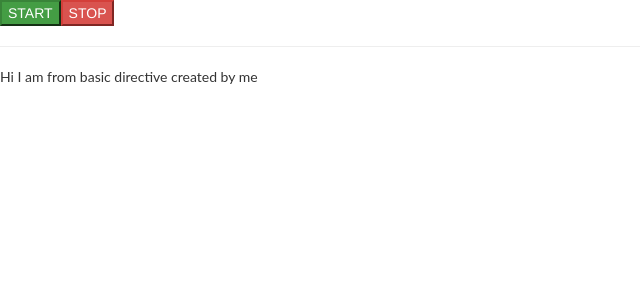
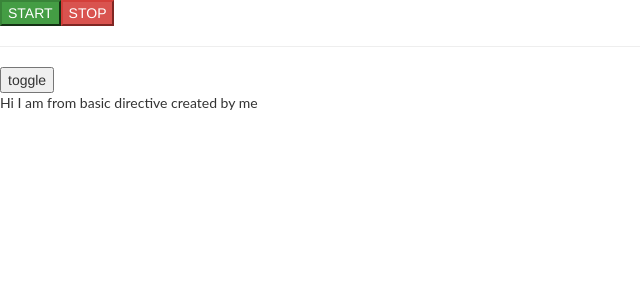
Before and after one commit to Faisal2904/data-binding-, an Angular app: page / in a window 1280 px wide. Shown: the top 300 px of the page, without its empty margins (0-640 px from the left). Built offline with nearby package versions, Linux system fonts and the light colour scheme.

Commit message:
3 files modified

```diff
--- a/src/app/app.component.html
+++ b/src/app/app.component.html
@@ -12,5 +12,6 @@
   <app-odd *ngIf='num%2 != 0'></app-odd>
   <app-even *ngIf='num%2 == 0'></app-even>
 </div>
+<button (click)="fun()">toggle</button>
 
-<p appbasicHighlight [defaultColor]="'yellow'" [highlightColor]="'green'" >Hi I am from basic directive created by me</p>
+<p appbasicHighlight [defaultColor]="'yellow'" [highlightColor]="'green'" *appunless="flag">Hi I am from basic directive created by me</p>
--- a/src/app/app.component.ts
+++ b/src/app/app.component.ts
@@ -8,6 +8,8 @@ import { Component } from '@angular/core';
 export class AppComponent  {
   name = 'Angular';
   countArray=[];
+  count=0;
+  flag=false;
 
   constructor(){}
 
@@ -15,4 +17,18 @@ export class AppComponent  {
     console.log("In listenNum");
     this.countArray.push(event);
   }
+
+  fun(){
+
+    if(this.flag==false)
+    {
+      this.flag=true;
+    }
+    else{
+      this.flag=false;
+    }
+
+    console.log("in fun"+this.flag);
+
+  }
 }
--- a/src/app/unless/unless.directive.ts
+++ b/src/app/unless/unless.directive.ts
@@ -8,7 +8,7 @@ export class UnlessDirective implements OnInit{
 
   @Input() set appunless(condition:boolean){
     if(!condition){
-     this.vcRef.createEmbeddedView(templateRef);
+     this.vcRef.createEmbeddedView(this.templateRef);
     }else{
                this.vcRef.clear();
     }
```
